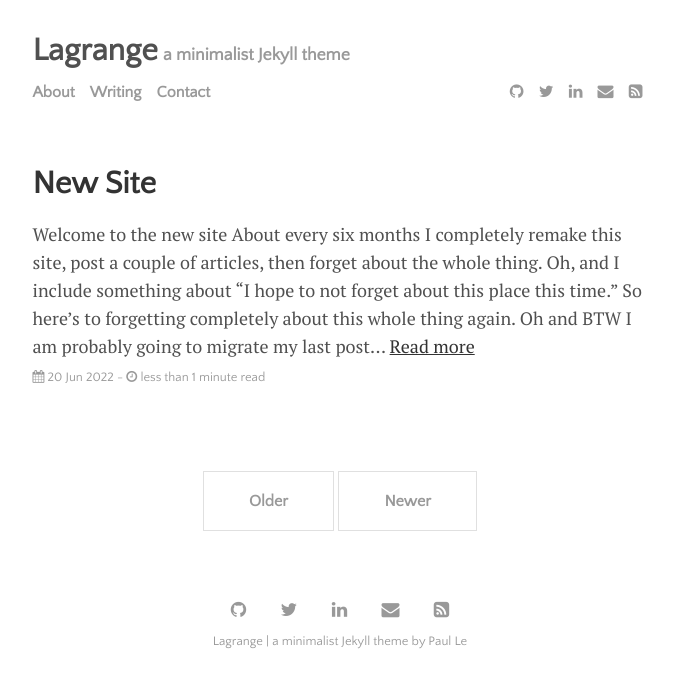
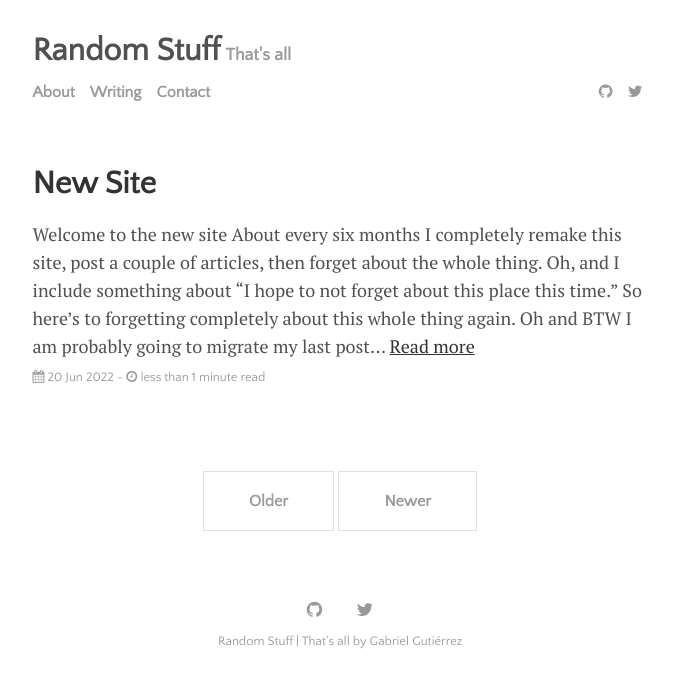
Before and after one commit to gaetgu/gaetgu.github.io, a Jekyll site: the page built from index.html, in a window 1280 px wide. Shown: the top 688 px of the page, without its empty margins (300-974 px from the left). Built offline with Jekyll 4.4.1, drawn with Linux system fonts in a browser that asks for light colours; the list of posts is cut into pages by our own code.

Commit message:
edited some more config stuff

```diff
--- a/_config.yml
+++ b/_config.yml
@@ -20,9 +20,9 @@ permalink:           /:title
 plugins:             [jekyll-paginate, jekyll-sitemap, jekyll-feed, jekyll-seo-tag]
 
 # Customise atom feed settings (this is where Jekyll-Feed gets configuration information)
-title:		           'Lagrange'
-description:	       'a minimalist Jekyll theme'
-author:              'Paul Le'
+title:		           'Random Stuff'
+description:	       "That's all"
+author:                'Gabriel Gutiérrez'
 
 # RSS 2.0 can be used instead of Atom by uncommenting following two lines
 #feed:
```
Also changed, not shown: _data/settings.yml (+3 -14 lines), README.md.
